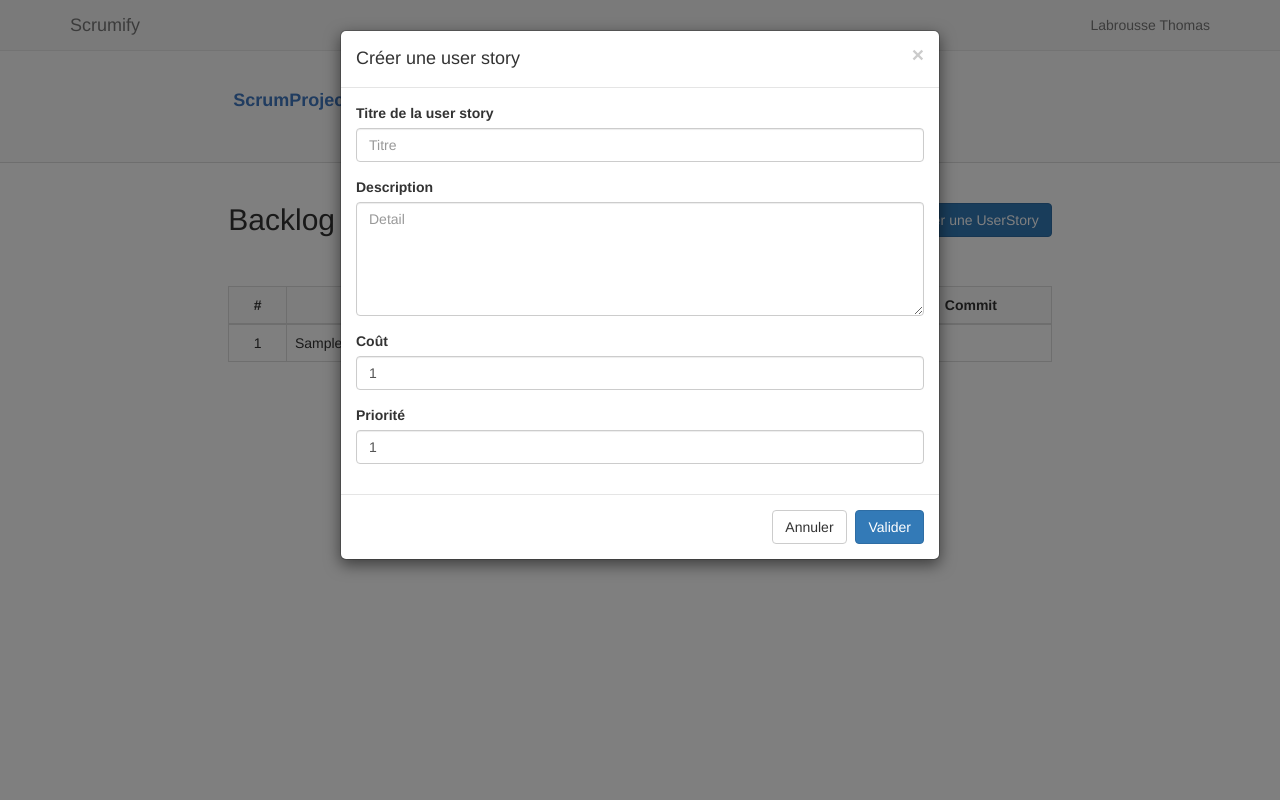
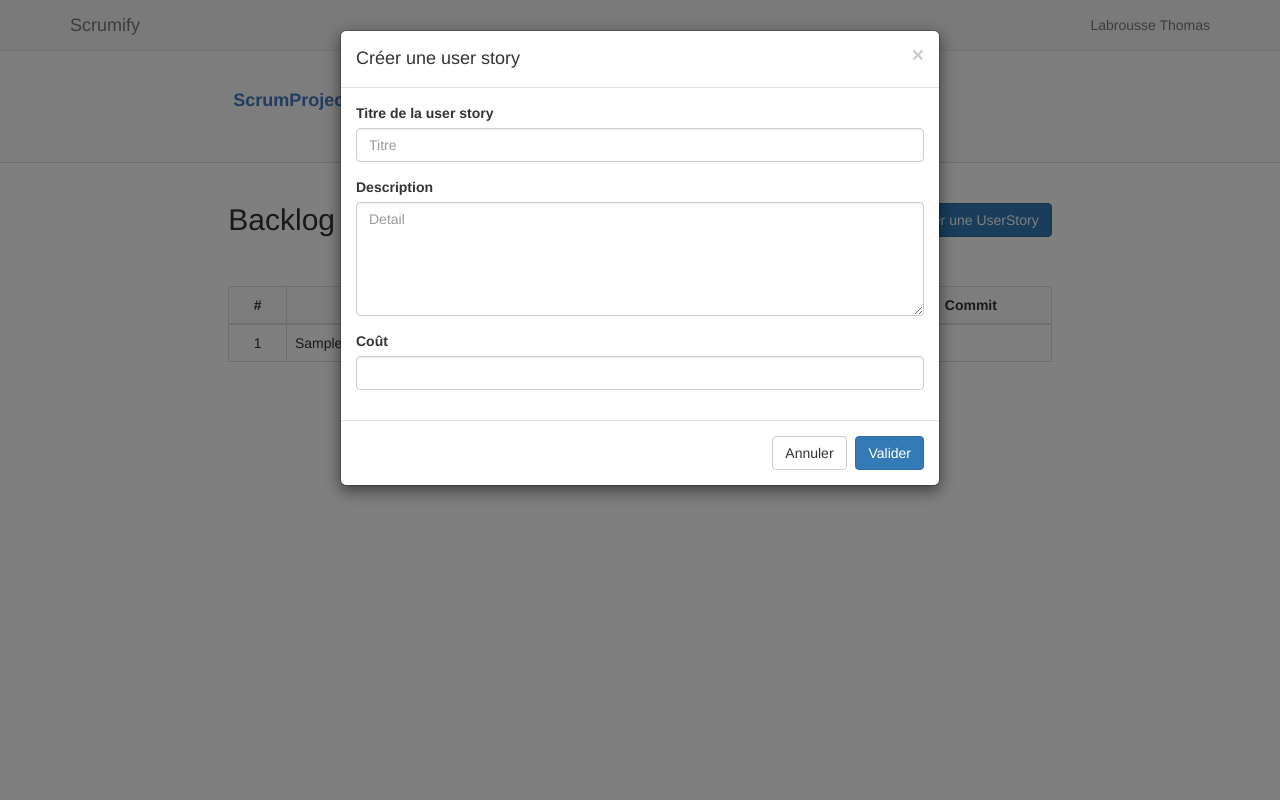
Before and after one commit to rtisne/ScrumDev, a PHP site: page /backlogProject.php?id_project=1 in a window 1280 px wide, after a click on "Creer une UserStory". Run offline with PHP 8.4, Linux system fonts and the light colour scheme; a user stored in the database is signed in; data comes from the database, SQL or seed files in the repository; tables that the repository leaves empty hold one stand-in row (values such as "Sample post").

Commit message:
fix User story

```diff
--- a/src/web/backlogProject.php
+++ b/src/web/backlogProject.php
@@ -22,12 +22,17 @@ function project_backlog_user_stories(){
 
 function project_backlog(){
     extract($_POST);
-if (!empty($title) &&
-    !empty($description) &&
-    !empty($cost) &&
-    !empty($priority)
- ) {
-    $safe_values = array("title" => $title , "description"=>$description, "cost"=>intval($cost), "priority" =>intval($priority), "state" => 0, "id_sprint" => 1);
+    if (!empty($title) &&
+        !empty($description)) {
+
+        $number_US = get_number_us(intval($_GET['id_project']));
+        $number_US_Actual = intval($number_US["num"]) + 1;
+        $safe_values = array("number" => $number_US_Actual, "title" => $title , "description" => $description, "is_all"  => 0, "state" => 0, "id_project" => intval($_GET['id_project']));
+        if(!empty($cost))
+            $safe_values["cost"] = intval($cost);
+        if(!empty($priority))
+            $safe_values["priority"] = intval($priority);
+
     add_user_story_in_db($safe_values);
     }
 
@@ -81,6 +86,10 @@ function handle_backlog_pagination($page_limit = PAGE_DEFAULT_LIMIT ){
 
 }
 
+function get_number_us($id_project){
+  $sql_query = "SELECT COUNT(*) as num FROM user_story WHERE user_story.id_project=$id_project ";
+  return fetch_first($sql_query);
+}
 
 include("templates/projectHeader.template.php");
 include("templates/backlogProject.template.php");
--- a/src/web/templates/createUserStory.template.php
+++ b/src/web/templates/createUserStory.template.php
@@ -22,14 +22,14 @@
                     <div class="form-group">
                         <label for="detail" class="control-label">Coût</label>
                         <div>
-                            <input type="number" class="form-control" name="cost" min="1" value="1">
+                            <input type="number" class="form-control" name="cost" value="">
                         </div>
                     </div>
-                     <?php if(1): ?>
+                    <?php if($isProductOwner): ?>
                    <div class="form-group">
                        <label for="detail" class="control-label">Priorité</label>
                        <div>
-                            <input type="number" class="form-control" name="priority" min="1" value="1">
+                           <input type="number" class="form-control" name="priority" value="">
                        </div>
                    </div>
                    <?php endif; ?>
```
Lines whose indentation alone changed are shown as unchanged.
